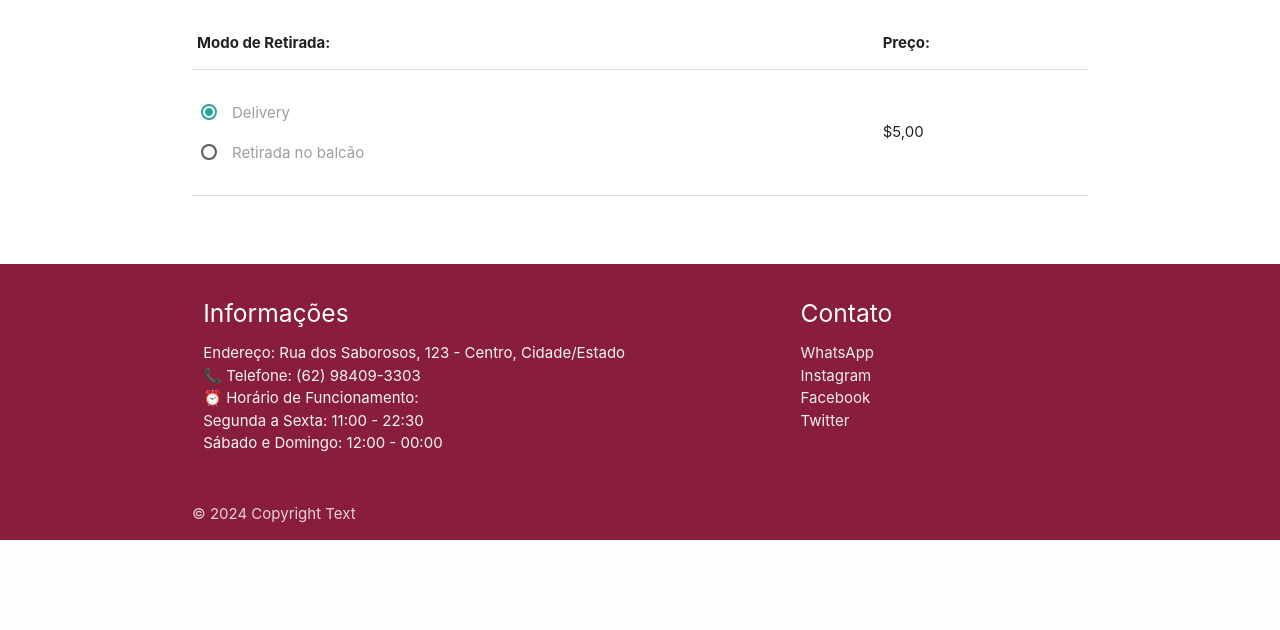
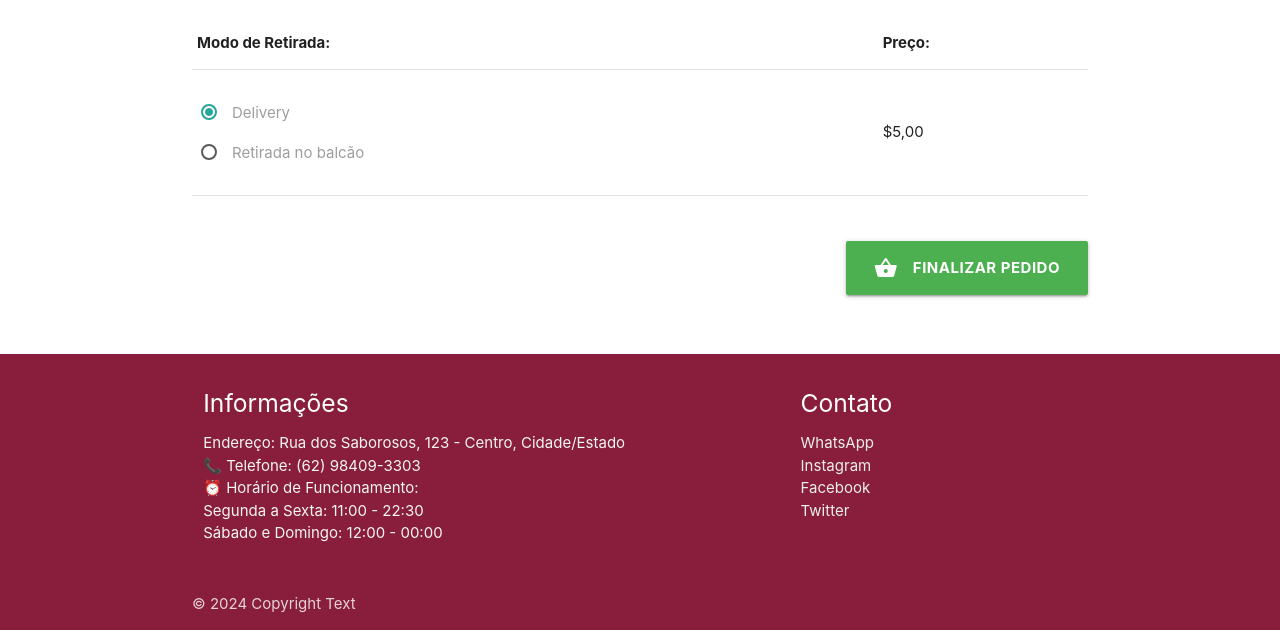
Before and after one commit to adautoturibio/projeto-web2, a CodeIgniter 4 app: the page made by app/Views/Templates/sacola.php in a window 1280 px wide. Shown: the part 458-1088 px from the top of the page. Before the commit the page ends 998 px from the top, so only its background shows below. Run offline with PHP 8.4 and a stand-in for CodeIgniter, Linux system fonts and the light colour scheme; the template is opened without the code that fills it, so the values that code supplies are empty; some libraries are stand-ins or nearby versions.

Commit message:
botão finalizar pedido

```diff
--- a/app/Views/Templates/sacola.php
+++ b/app/Views/Templates/sacola.php
@@ -65,7 +65,11 @@ include('nav.php');
         </tbody>
     </table>
 
-<br><br><br>
+<br><br>
+
+<a href="#" class="waves-effect waves-light btn-large green right"><i class="material-icons left">shopping_basket</i><b>Finalizar pedido</b></a>
+
+<br><br><br><br><br>
 
 
 </div>
```
